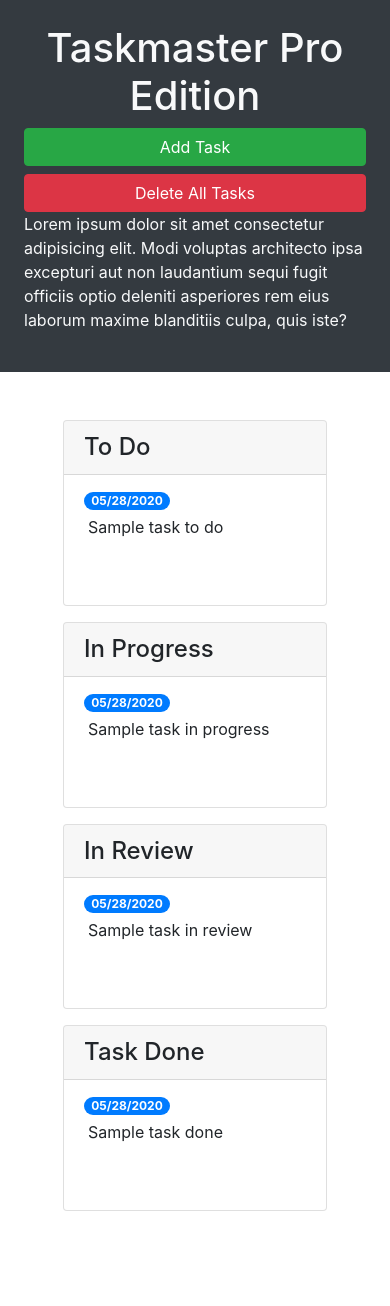
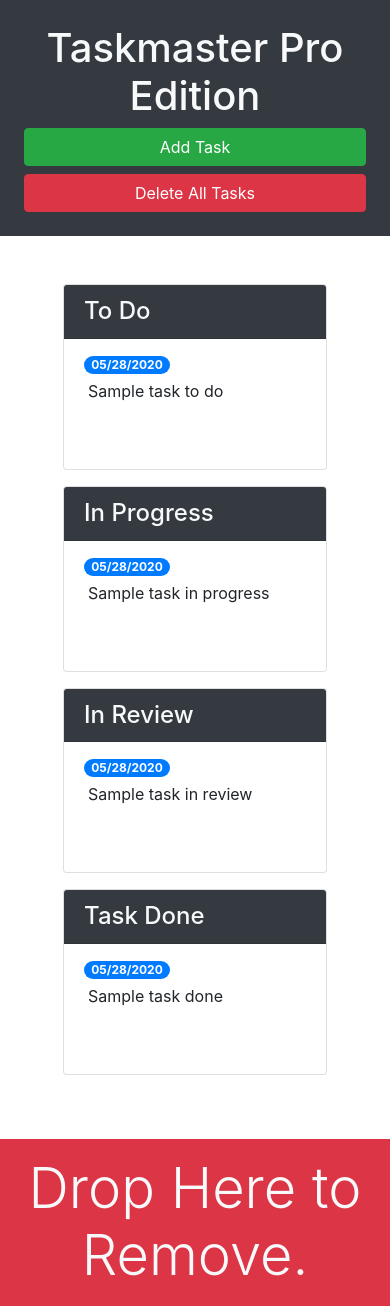
Before and after one commit to HGuleed/taskmaster-pro, a plain HTML site: page index.html in a window 390 px wide. Before the commit the page ends 1275 px from the top, so only its background shows below. Drawn offline with nearby package versions, Linux system fonts and the light colour scheme.

Commit message:
finished bootstrap component

```diff
--- a/index.html
+++ b/index.html
@@ -15,7 +15,15 @@
   <body>
     <div class="row min-vh-100 no-gutters">
       <header
-        class="col-12 col-lg-3 bg-dark text-light d-flex flex-column p-4 p-lg-3"
+        class="
+          col-12 col-lg-3
+          bg-dark
+          text-light
+          sticky-top
+          d-flex
+          flex-column
+          p-4 p-lg-3
+        "
       >
         <h1 class="text-center">Taskmaster Pro Edition</h1>
         <button
@@ -29,19 +37,19 @@
         <button id="remove-tasks" class="btn btn-block btn-danger">
           Delete All Tasks
         </button>
-        <p class="mt-auto">
+        <p class="mt-auto d-none d-lg-block">
           Lorem ipsum dolor sit amet consectetur adipisicing elit. Modi voluptas
           architecto ipsa excepturi aut non laudantium sequi fugit officiis
           optio deleniti asperiores rem eius laborum maxime blanditiis culpa,
           quis iste?
         </p>
       </header>
-      <main class="col-12 col-lg-9">
+      <main class="col-12 col-lg-9 d-flex flex-column">
         <div class="m-5 row justify-content-around">
           <!-- todo start -->
           <div class="col-12 col-md-6 col-xl-3 mb-3">
             <div class="card">
-              <h4 class="card-header">To Do</h4>
+              <h4 class="card-header bg-dark text-light">To Do</h4>
               <ul id="list-toDo" class="list-group list-group-flush">
                 <li class="list-group-item">
                   <span class="badge badge-primary badge-pill">05/28/2020</span>
@@ -54,7 +62,7 @@
           <!-- in progress start -->
           <div class="col-12 col-md-6 col-xl-3 mb-3">
             <div class="card">
-              <h4 class="card-header">In Progress</h4>
+              <h4 class="card-header bg-dark text-light">In Progress</h4>
               <ul id="list-inProgress" class="list-group list-group-flush">
                 <li class="list-group-item">
                   <span class="badge badge-primary badge-pill">05/28/2020</span>
@@ -67,7 +75,7 @@
           <!-- in review start -->
           <div class="col-12 col-md-6 col-xl-3 mb-3">
             <div class="card">
-              <h4 class="card-header">In Review</h4>
+              <h4 class="card-header bg-dark text-light">In Review</h4>
               <ul id="list-inReview" class="list-group list-group-flush">
                 <li class="list-group-item">
                   <span class="badge badge-primary badge-pill">05/28/2020</span>
@@ -80,7 +88,7 @@
           <!-- done start -->
           <div class="col-12 col-md-6 col-xl-3 mb-3">
             <div class="card">
-              <h4 class="card-header">Task Done</h4>
+              <h4 class="card-header bg-dark text-light">Task Done</h4>
               <ul id="list-taskDone" class="list-group list-group-flush">
                 <li class="list-group-item">
                   <span class="badge badge-primary badge-pill">05/28/2020</span>
@@ -90,6 +98,11 @@
             </div>
           </div>
           <!-- done end -->
+        </div>
+        <div id="trash">
+          <div class="w-100 bg-danger p-3 text-center text-light display-4">
+            Drop Here to Remove.
+          </div>
         </div>
       </main>
     </div>
```
